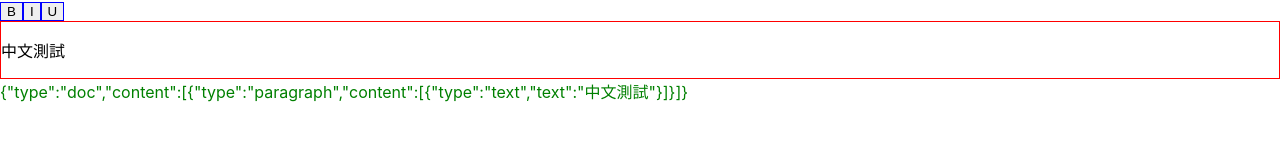
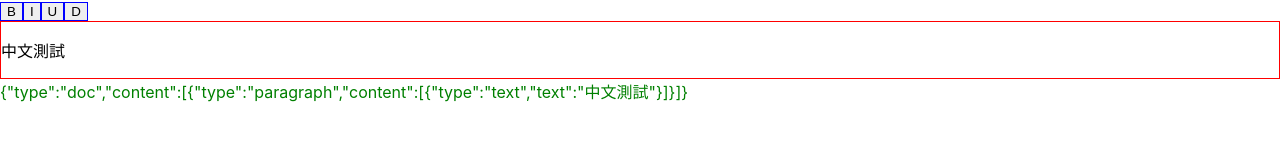
Before and after one commit to YacheLee/react-prosemirror-example, a React (Create React App) app: page / in a window 1280 px wide. Shown: the top 160 px of the page. Built offline with nearby package versions, Linux system fonts and the light colour scheme.

Commit message:
strikethrough

```diff
--- a/src/components/RichTextEditor/components/Editor/Editor.js
+++ b/src/components/RichTextEditor/components/Editor/Editor.js
@@ -22,18 +22,17 @@ function Editor({value, onChange}) {
                 },
                 marks: {
                     strong: {
-                        toDOM: ()=>{
-                            return ['strong', 0];
-                        }
+                        toDOM: () => ['strong', 0]
                     },
                     em: {
                         parseDOM: [{tag: "i"}, {tag: "em"}, {style: "font-style=italic"}],
-                        toDOM: function toDOM() { return ['em', 0] }
+                        toDOM: () => ['em', 0]
                     },
                     u: {
-                        toDOM: ()=>{
-                            return ['u', 0];
-                        }
+                        toDOM: () => ['u', 0]
+                    },
+                    del: {
+                        toDOM: () => ['del', 0]
                     }
                 }
             });
--- a/src/components/RichTextEditor/components/Toolbar/Toolbar.js
+++ b/src/components/RichTextEditor/components/Toolbar/Toolbar.js
@@ -27,6 +27,9 @@ function Toolbar() {
             <button
                 style={{border: `solid ${isValue(editorView, 'u') ? "5px" : "1px"} blue`}}
                 onClick={e=>toggleType(e, editorView, 'u')}>U</button>
+            <button
+                style={{border: `solid ${isValue(editorView, 'del') ? "5px" : "1px"} blue`}}
+                onClick={e=>toggleType(e, editorView, 'del')}>D</button>
         </div>
     );
 }
```
